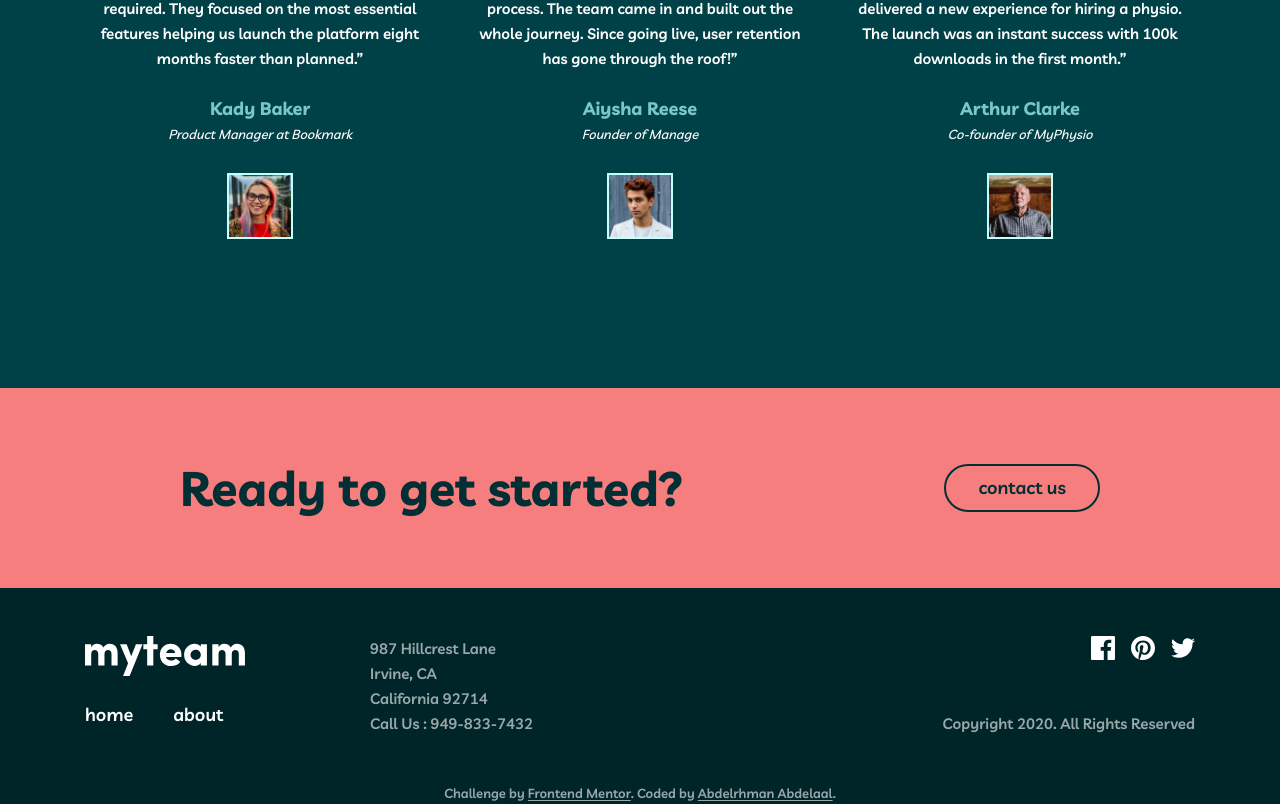
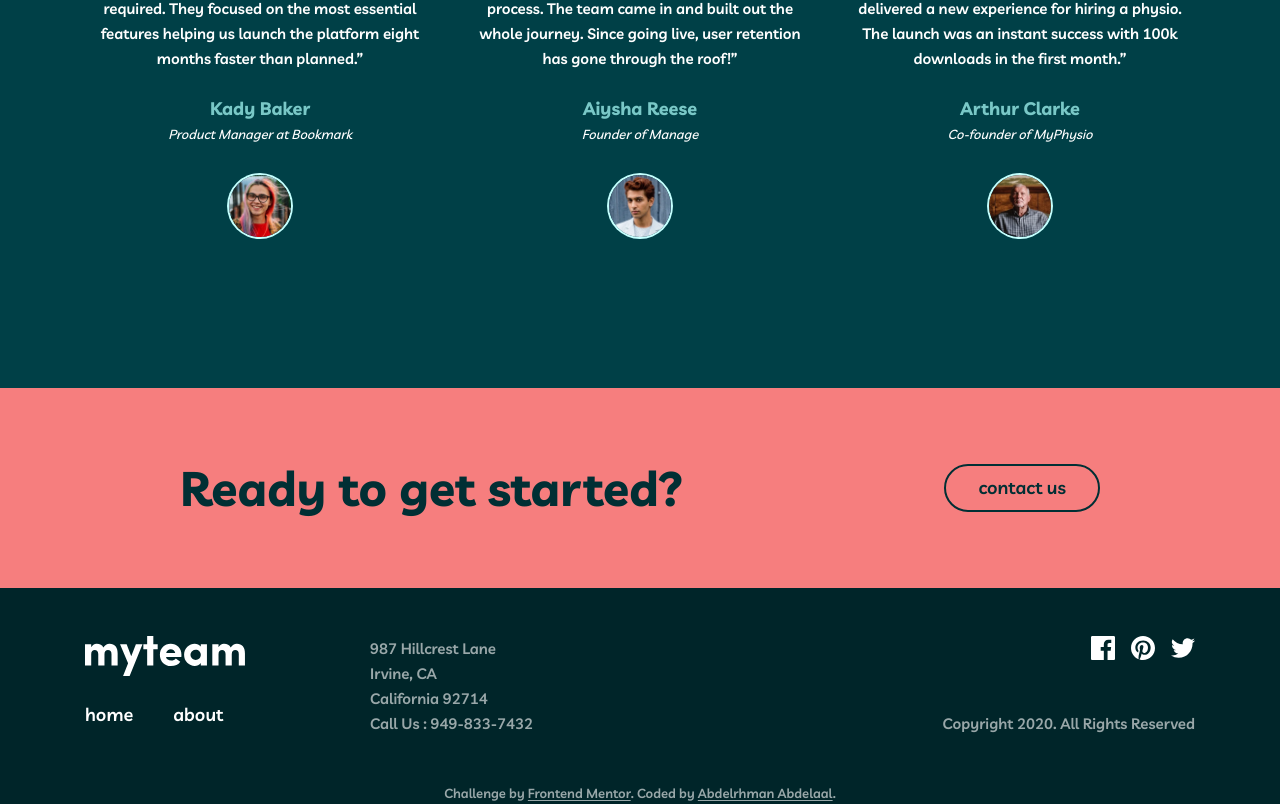
Before and after one commit to MrBlackvanta/myteam-multi-page-website, a Next.js app: page / in a window 1280 px wide. Shown: the part 1741-2545 px from the top of the page. Built offline with nearby package versions, Linux system fonts and the light colour scheme.

Commit message:
fix: update avatar image class for consistent styling

```diff
--- a/src/views/home/testimonials.tsx
+++ b/src/views/home/testimonials.tsx
@@ -42,7 +42,7 @@ export default function Testimonials() {
                     alt=""
                     width={62}
                     height={62}
-                    className="mx-auto mt-4 ring-2 ring-avatar-ring xl:mt-8"
+                    className="mx-auto mt-4 rounded-full ring-2 ring-avatar-ring xl:mt-8"
                   />
                 </figcaption>
               </figure>
```
